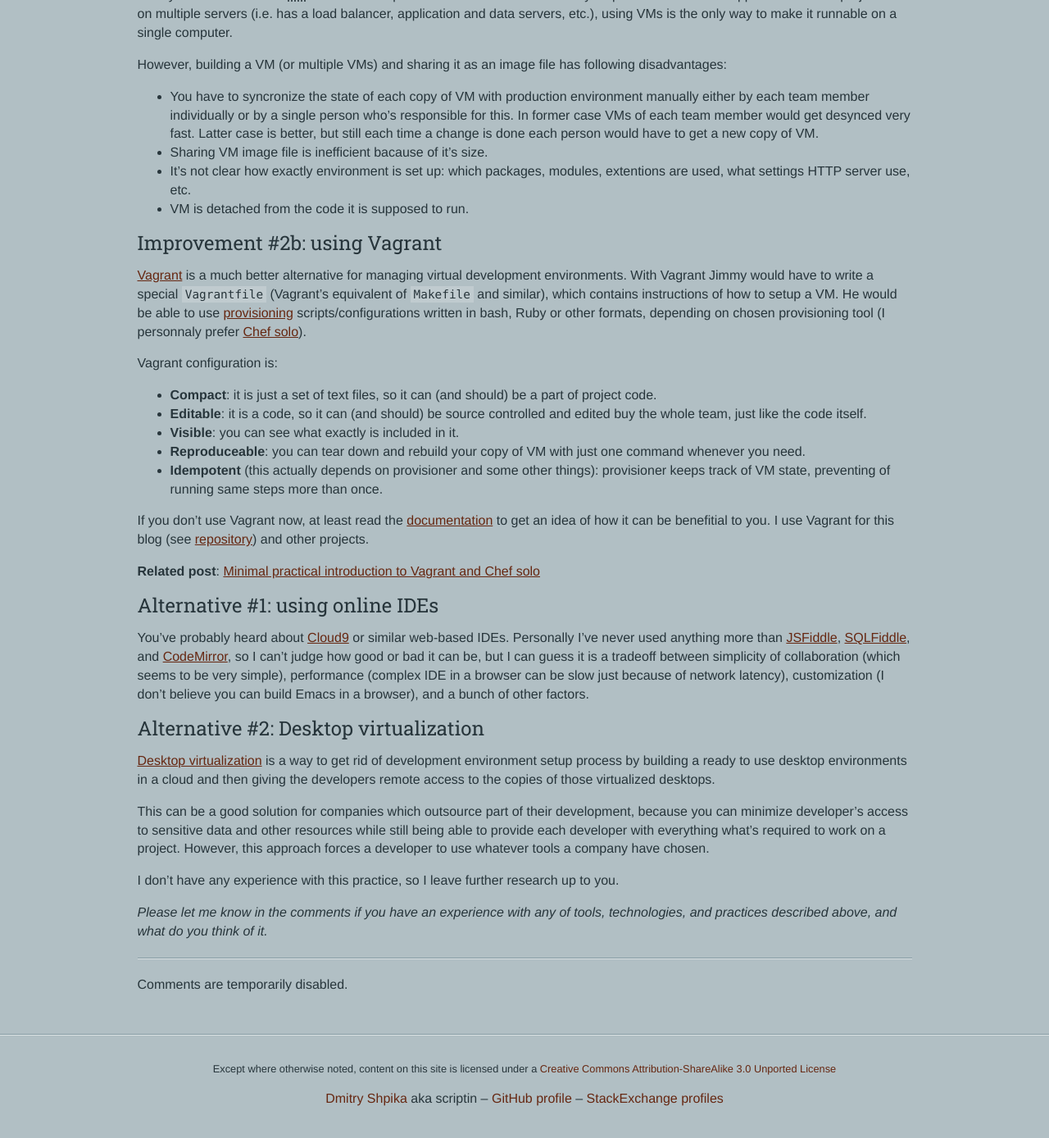
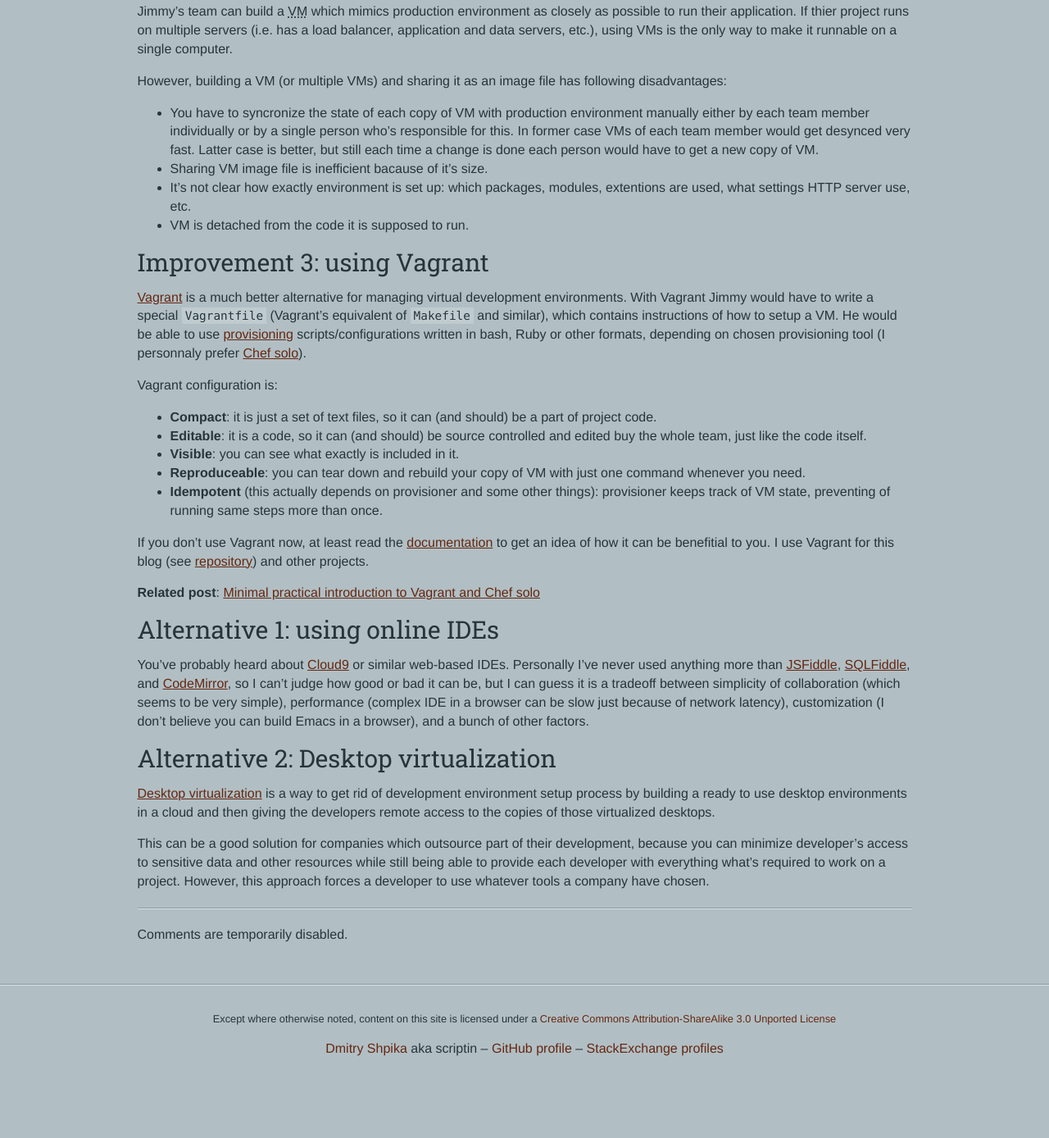
Before and after one commit to scriptin/scriptin.github.io, a Jekyll site: the page built from _posts/2013-05-07-portable-development.md, in a window 1280 px wide and 1400 px high, scrolled down 1482 px. Shown: the top 1388 px of the window at 82% size. Built offline with Jekyll 4.4.1, drawn with Linux system fonts in a browser that asks for light colours; nearby versions of some CDN libraries; library files that are not in the unit come from our copies; after the commit the page ends 2821 px from its top, so only the background shows below that; some of the changed text lies outside the part shown.

Commit message:
Style fixes, links updates

```diff
--- a/_posts/2013-05-07-portable-development.md
+++ b/_posts/2013-05-07-portable-development.md
@@ -13,7 +13,7 @@
 
 Let's look at the few imaginary cases of how could Jimmy setup his environment.
 
-### Worst case scenario: manual setup
+## Worst case scenario: manual setup
 
 The team Jimmy came into working on legacy PHP application. The company guys work for forces them to use Windows on their workstations. In order to develop PHP on Windows, Jimmy uses something like XAMPP/WAMP/EasyPHP, which itself can lead to a problem, because production server runs Linux, and it is easy to screw things up - for example, if you use `"/"` or `"\"` instead of `DIRECTORY_SEPARATOR` in some functions. Even if Jimmy is aware of all such cases, there will be situations when his development environment is different from production server in a way that leads to a disaster.
 
@@ -29,7 +29,7 @@
 
 Jimmy finds himself in a situation where his boss expects him to start fixing some 2 years old bug which noone wants to take on, but the first time when Jimmy can actually see the application working on his computer is at least a week away. So Jimmy starts hacking the code directly on production server, yay! Just kidding... Or not.
 
-### Improvement #1: using editor/IDE with portable confuguration
+## Improvement 1: using editor/IDE with portable confuguration
 
 The thing I personally don't like about Eclipse and similar IDEs is it's unportable (or hardly portable) configuration. Better alternative would be having IDE's configuration files stored in repository, and that is possible for Vim and Emacs. For example, here is my Emacs configuration: [github.com/scriptin/.emacs.d](https://github.com/scriptin/.emacs.d) (at the moment of writing this post it cannot be used as an IDE, but I work on it).
 
@@ -51,7 +51,7 @@
 - It's not clear how exactly environment is set up: which packages, modules, extentions are used, what settings HTTP server use, etc.
 - VM is detached from the code it is supposed to run.
 
-### Improvement #2b: using Vagrant
+## Improvement 3: using Vagrant
 
 [Vagrant][vagrant] is a much better alternative for managing virtual development environments. With Vagrant Jimmy would have to write a special `Vagrantfile` (Vagrant's equivalent of `Makefile` and similar), which contains instructions of how to setup a VM. He would be able to use [provisioning](http://docs.vagrantup.com/v2/provisioning/index.html) scripts/configurations written in bash, Ruby or other formats, depending on chosen provisioning tool (I personnaly prefer [Chef solo](http://docs.vagrantup.com/v2/provisioning/chef_solo.html)).
 
@@ -70,7 +70,7 @@
 [vagrant]: http://vagrantup.com
 [vagrant_docs]: http://docs.vagrantup.com/v2/
 
-### Alternative #1: using online IDEs
+## Alternative 1: using online IDEs
 
 You've probably heard about [Cloud9][] or similar web-based IDEs. Personally I've never used anything more than [JSFiddle][], [SQLFiddle][], and [CodeMirror][], so I can't judge how good or bad it can be, but I can guess it is a tradeoff between simplicity of collaboration (which seems to be very simple), performance (complex IDE in a browser can be slow just because of network latency), customization (I don't believe you can build Emacs in a browser), and a bunch of other factors.
 
@@ -79,12 +79,8 @@
 [SQLFiddle]: http://sqlfiddle.com/
 [CodeMirror]: http://codemirror.net/
 
-### Alternative #2: Desktop virtualization
+## Alternative 2: Desktop virtualization
 
 [Desktop virtualization](http://en.wikipedia.org/wiki/Desktop_virtualization) is a way to get rid of development environment setup process by building a ready to use desktop environments in a cloud and then giving the developers remote access to the copies of those virtualized desktops.
 
 This can be a good solution for companies which outsource part of their development, because you can minimize developer's access to sensitive data and other resources while still being able to provide each developer with everything what's required to work on a project. However, this approach forces a developer to use whatever tools a company have chosen.
-
-I don't have any experience with this practice, so I leave further research up to you.
-
-*Please let me know in the comments if you have an experience with any of tools, technologies, and practices described above, and what do you think of it.*
```
Also changed, not shown: other parts of _posts/2013-05-07-portable-development.md (+1 -1 lines), _posts/2013-05-09-vagrant-chef-intro.md (+22 -24 lines), _posts/2014-07-26-restful-http-organizating-urls.md (+6 -6 lines).
